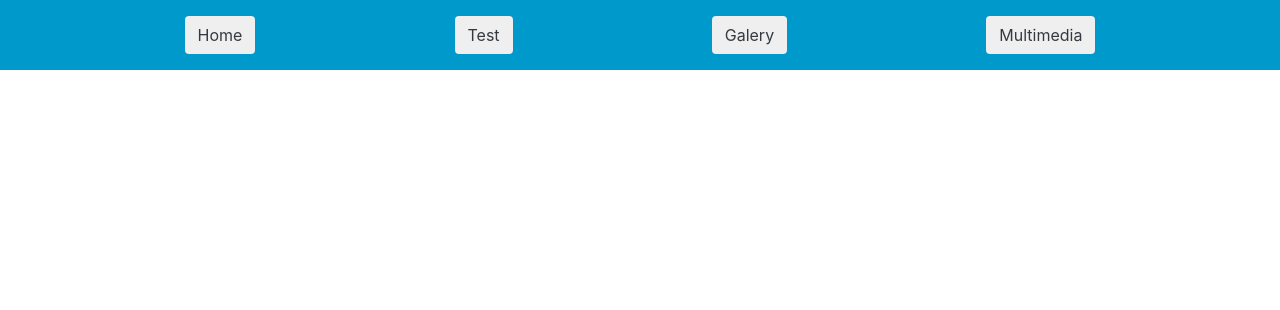
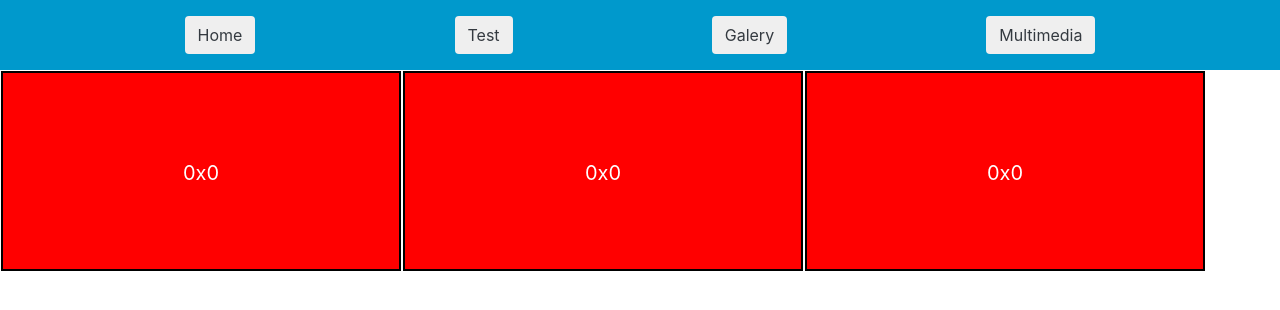
Before and after one commit to S4UR000N/ForSchool, a plain HTML site: page test.html in a window 1280 px wide. Drawn offline with nearby package versions, Linux system fonts and the light colour scheme.

Commit message:
5 commit (test)

```diff
--- a/app/controller.js
+++ b/app/controller.js
@@ -31,11 +31,25 @@ function HomeBuilder(obj = false) {
 	// Header's height
 	var $header_height = $("#nav").outerHeight();
 
-	// #read_create_delete's height
+	// #coverimg height
 	$img_height = $window_height - $header_height;
 	$("#coverimg").css({ "height": $img_height });
 }
-function TestBuilder(obj = false) { console.log(obj); }
+function TestBuilder(obj = false) {
+	// Windows width & height
+	var $window_width = $(window).width();
+	var $window_height = $(window).height();
+
+	// Header's height
+	var $header_height = $("#nav").outerHeight();
+
+	// .box
+	$box = $(".box");
+	$boxWidth = $box.width();
+	$boxHeight = $box.height();
+	$box.html($boxWidth+ "x"+ $boxHeight);
+	$box.css({});
+}
 function GaleryBuilder(obj = false) {
 	var output = document.createElement("div");
 	output.className = "container-fluid";
--- a/test.html
+++ b/test.html
@@ -22,7 +22,13 @@
 <nav id="nav" class="navbar navbar-light pt-3 pb-3" style="background-color: #0099CC;"><div id="header" class="container d-flex justify-content-around"></div></nav>
 
 <!-- Page -->
-<div id="page"></div>
+<div id="page">
+ <table>
+  <tr>
+   <td><div class="box"></div></td>
+   <td><div class="box"></div></td>
+   <td><div class="box"></div></td>
+</div>
 
 <!-- Script -->
 <script src="app/data.js"></script>
@@ -30,4 +36,23 @@
 <script>
 // Make Header
 HeaderBuilder(data.header);
+
+// Test Body
+TestBuilder();
+$(window).resize(function() { TestBuilder(); });
 </script>
+
+<style>
+.box {
+  width: 400px;
+  height: 200px;
+
+  font-size: 20px;
+  text-align: center;
+  line-height: 200px;
+
+  color: white;
+  background-color: red;
+
+  border: 2px solid black;
+}
```
